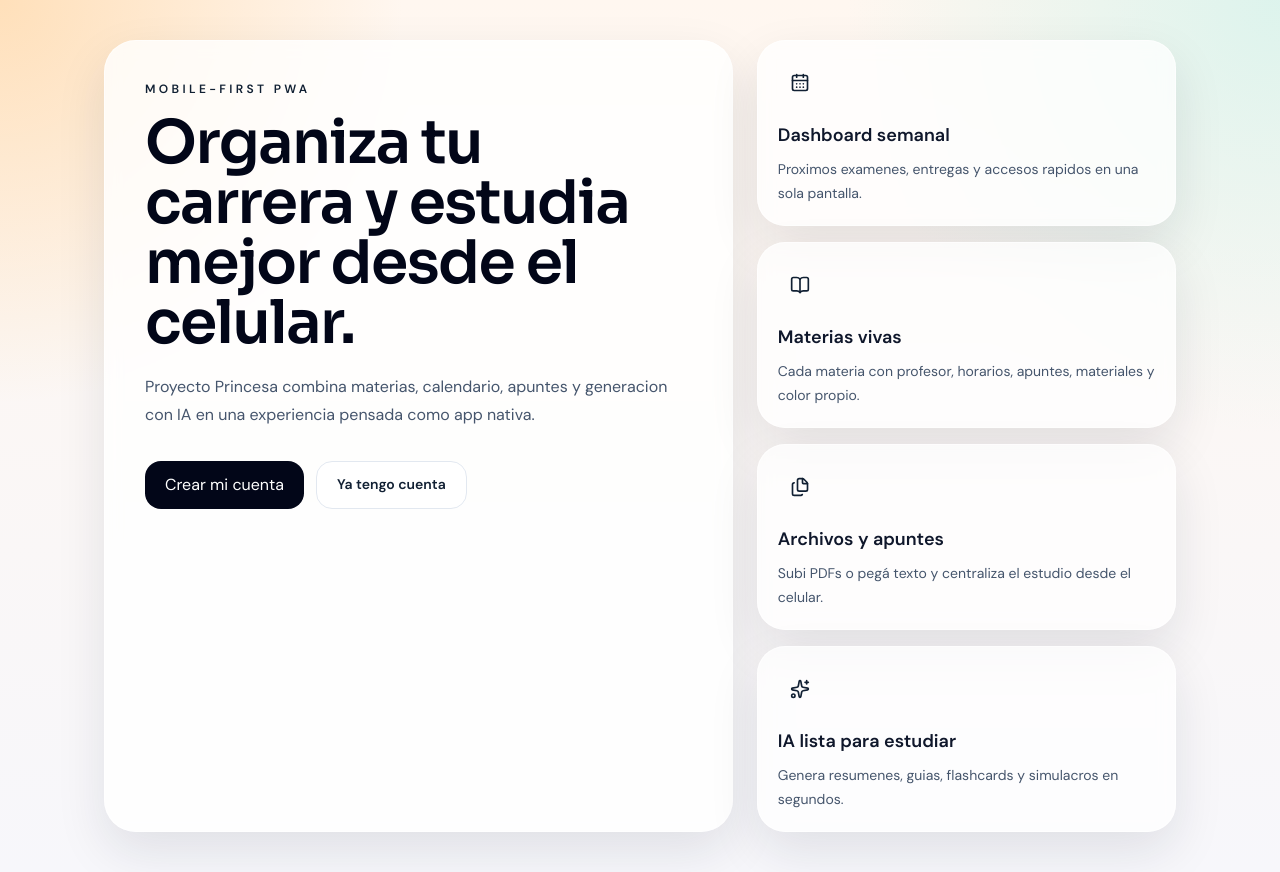
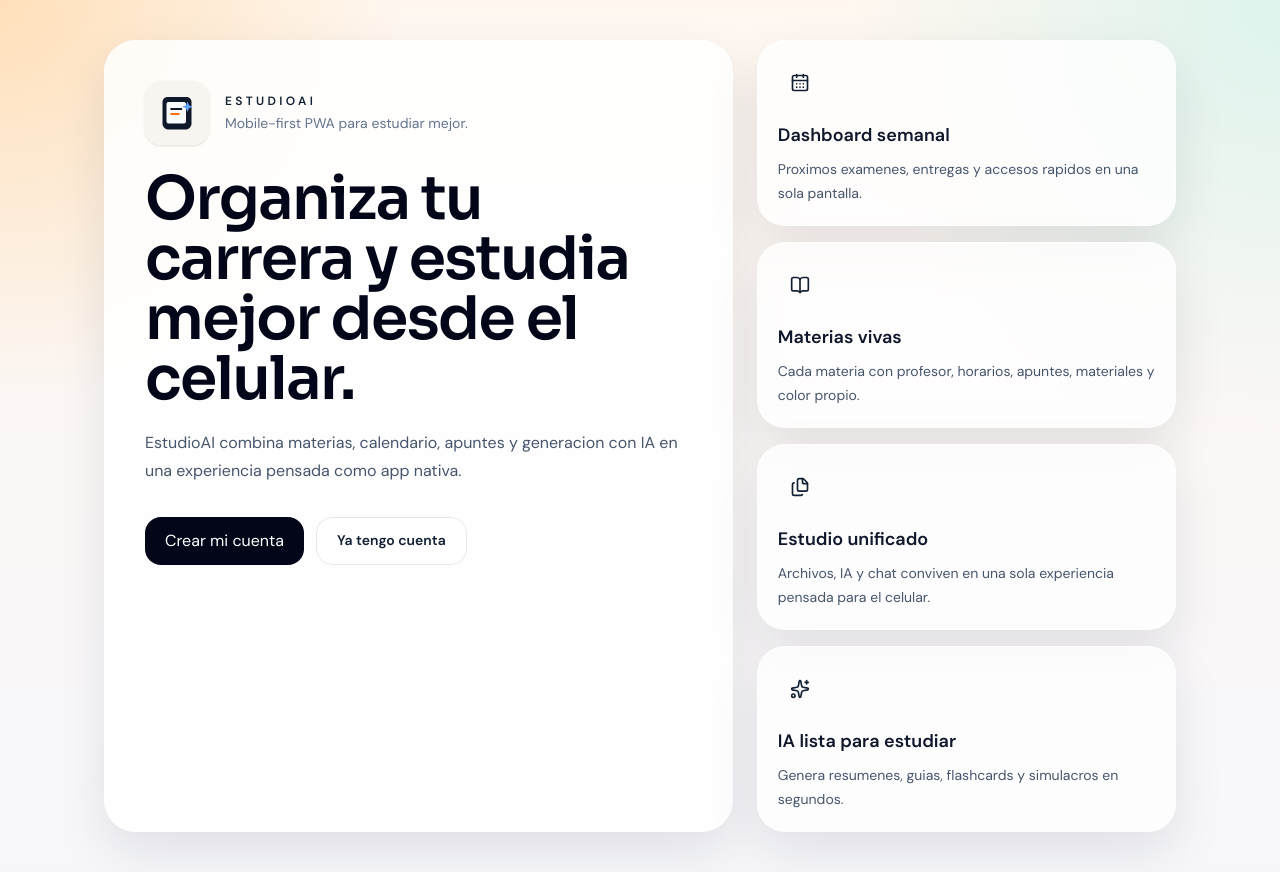
Before and after one commit to alemanlorenzo92-rgb/princesa, a Next.js app: page / in a window 1280 px wide. Built offline with nearby package versions, Linux system fonts and the light colour scheme; no server answers.

Commit message:
Rebrand to EstudioAI and unify study UX

```diff
--- a/public/sw.js
+++ b/public/sw.js
@@ -1,4 +1,4 @@
-const CACHE_NAME = "princesa-cache-v2";
+const CACHE_NAME = "estudioai-cache-v1";
 const OFFLINE_URLS = ["/", "/dashboard"];
 
 self.addEventListener("install", (event) => {
@@ -56,7 +56,7 @@ self.addEventListener("fetch", (event) => {
 
 self.addEventListener("push", (event) => {
   const payload = event.data ? event.data.json() : {};
-  const title = payload.title || "Proyecto Princesa";
+  const title = payload.title || "EstudioAI";
   const options = {
     body: payload.body || "Tienes una actualizacion importante.",
     data: {
--- a/src/app/(app)/ai/page.tsx
+++ b/src/app/(app)/ai/page.tsx
@@ -225,7 +225,7 @@ export default function AiPage() {
     if (!resultMeta || !result) return;
     const subject = subjects.find((entry) => entry.id === resultMeta.subjectId);
     exportMaterialToPdf({
-      appName: "Proyecto Princesa",
+      appName: "EstudioAI",
       subjectName: subject?.name || "Materia sin nombre",
       title: resultMeta.title,
       createdAt: formatDate(new Date().toISOString()),
--- a/src/app/(app)/materials/page.tsx
+++ b/src/app/(app)/materials/page.tsx
@@ -102,7 +102,7 @@ export default function MaterialsPage() {
                         type="button"
                         onClick={() =>
                           exportMaterialToPdf({
-                            appName: "Proyecto Princesa",
+                            appName: "EstudioAI",
                             subjectName: subject?.name || "Materia sin nombre",
                             title: material.title,
                             createdAt: formatDate(material.createdAt),
--- /dev/null
+++ b/src/app/(app)/study/page.tsx
@@ -0,0 +1,99 @@
+import Link from "next/link";
+import { ArrowRight, FileText, MessageSquareText, Sparkles, Upload } from "lucide-react";
+
+import { CardSection } from "@/components/card-section";
+import { PageHeader } from "@/components/page-header";
+
+const studyActions = [
+  {
+    href: "/files",
+    title: "Archivos y apuntes",
+    description: "Subi PDFs, pegá texto y centralizá tu material de estudio.",
+    icon: Upload,
+    accent: "from-sky-400 to-cyan-300",
+  },
+  {
+    href: "/ai",
+    title: "Generar con IA",
+    description: "Creá resúmenes, guías, flashcards y simulacros con un solo flujo.",
+    icon: Sparkles,
+    accent: "from-violet-400 to-fuchsia-300",
+  },
+  {
+    href: "/chat",
+    title: "Chat de estudio",
+    description: "Hacé preguntas sobre materias, PDFs y materiales guardados.",
+    icon: MessageSquareText,
+    accent: "from-emerald-400 to-teal-300",
+  },
+  {
+    href: "/materials",
+    title: "Materiales recientes",
+    description: "Revisá todo lo generado y retomá tu estudio al instante.",
+    icon: FileText,
+    accent: "from-amber-400 to-orange-300",
+  },
+];
+
+export default function StudyPage() {
+  return (
+    <div>
+      <PageHeader
+        eyebrow="Estudio"
+        title="Todo tu estudio en una sola pantalla"
+        description="Acá tenés el acceso unificado a archivos, IA, chat y materiales, con una experiencia mobile-first y más simple."
+      />
+
+      <div className="grid gap-4 sm:grid-cols-2 xl:grid-cols-4">
+        {studyActions.map((action) => {
+          const Icon = action.icon;
+
+          return (
+            <Link
+              key={action.href}
+              href={action.href}
+              className="group rounded-[28px] border border-white/70 bg-white/85 p-5 shadow-soft backdrop-blur transition hover:-translate-y-0.5 hover:shadow-lg"
+            >
+              <div className={`inline-flex rounded-2xl bg-gradient-to-br ${action.accent} p-3 text-white`}>
+                <Icon className="h-5 w-5" />
+              </div>
+              <h2 className="mt-4 text-lg font-semibold text-slate-950">{action.title}</h2>
+              <p className="mt-2 text-sm leading-6 text-slate-600">{action.description}</p>
+              <div className="mt-4 inline-flex items-center gap-2 text-sm font-semibold text-slate-900">
+                Abrir
+                <ArrowRight className="h-4 w-4 transition group-hover:translate-x-0.5" />
+              </div>
+            </Link>
+          );
+        })}
+      </div>
+
+      <div className="mt-6 grid gap-4 lg:grid-cols-[1.1fr_0.9fr]">
+        <CardSection>
+          <h2 className="text-lg font-semibold text-slate-950">Flujo recomendado</h2>
+          <div className="mt-4 space-y-3 text-sm leading-6 text-slate-600">
+            <p>1. Elegí una materia.</p>
+            <p>2. Subí o abrí un PDF o apunte.</p>
+            <p>3. Generá un resumen, guía o flashcards.</p>
+            <p>4. Abrí el chat para hacer preguntas sobre ese contenido.</p>
+          </div>
+        </CardSection>
+
+        <CardSection>
+          <h2 className="text-lg font-semibold text-slate-950">Atajos</h2>
+          <div className="mt-4 grid gap-3">
+            <Link href="/subjects" className="rounded-2xl bg-slate-950 px-4 py-3 text-sm font-semibold text-white">
+              Ver materias
+            </Link>
+            <Link href="/calendar" className="rounded-2xl border border-slate-200 bg-white px-4 py-3 text-sm font-semibold text-slate-700">
+              Ver fechas
+            </Link>
+            <Link href="/settings" className="rounded-2xl border border-slate-200 bg-white px-4 py-3 text-sm font-semibold text-slate-700">
+              Ajustes
+            </Link>
+          </div>
+        </CardSection>
+      </div>
+    </div>
+  );
+}
--- a/src/app/layout.tsx
+++ b/src/app/layout.tsx
@@ -18,7 +18,7 @@ const sora = Sora({
 });
 
 export const metadata: Metadata = {
-  title: "Proyecto Princesa",
+  title: "EstudioAI",
   description: "App mobile-first para organizar materias, fechas y estudio con IA.",
 };
 
--- a/src/app/manifest.ts
+++ b/src/app/manifest.ts
@@ -3,14 +3,14 @@ import type { MetadataRoute } from "next";
 export default function manifest(): MetadataRoute.Manifest {
   return {
     id: "/dashboard",
-    name: "Proyecto Princesa",
-    short_name: "Princesa",
+    name: "EstudioAI",
+    short_name: "EstudioAI",
     description: "Organiza materias, examenes y material de estudio con IA.",
     start_url: "/dashboard",
     scope: "/",
     display: "standalone",
-    background_color: "#fff7f0",
-    theme_color: "#f1785a",
+    background_color: "#f8f4ef",
+    theme_color: "#0f172a",
     icons: [
       {
         src: "/icons/icon-192.png",
--- a/src/app/page.tsx
+++ b/src/app/page.tsx
@@ -1,6 +1,7 @@
 "use client";
 
 import Link from "next/link";
+import Image from "next/image";
 import { useRouter } from "next/navigation";
 import { BookOpen, CalendarDays, Files, Sparkles } from "lucide-react";
 
@@ -18,8 +19,8 @@ const highlights = [
     icon: BookOpen,
   },
   {
-    title: "Archivos y apuntes",
-    description: "Subi PDFs o pegá texto y centraliza el estudio desde el celular.",
+    title: "Estudio unificado",
+    description: "Archivos, IA y chat conviven en una sola experiencia pensada para el celular.",
     icon: Files,
   },
   {
@@ -36,15 +37,22 @@ export default function HomePage() {
   return (
     <main className="mx-auto flex min-h-screen max-w-6xl flex-col justify-center px-4 py-10 sm:px-6 lg:px-10">
       <section className="grid gap-6 lg:grid-cols-[1.2fr_0.8fr]">
-        <div className="rounded-[32px] border border-white/60 bg-white/80 p-8 shadow-soft backdrop-blur sm:p-10">
-          <p className="text-xs font-semibold uppercase tracking-[0.28em] text-coral-600">
-            Mobile-first PWA
-          </p>
-          <h1 className="mt-4 max-w-xl font-display text-4xl font-semibold tracking-tight text-slate-950 sm:text-6xl">
+        <div className="rounded-[32px] border border-white/60 bg-white/85 p-8 shadow-soft backdrop-blur sm:p-10">
+          <div className="flex items-center gap-4">
+            <Image src="/logo.svg" alt="EstudioAI" width={64} height={64} className="rounded-2xl shadow-sm" />
+            <div>
+              <p className="text-xs font-semibold uppercase tracking-[0.28em] text-coral-600">
+                EstudioAI
+              </p>
+              <p className="mt-1 text-sm text-slate-500">Mobile-first PWA para estudiar mejor.</p>
+            </div>
+          </div>
+          <h1 className="mt-6 max-w-xl font-display text-4xl font-semibold tracking-tight text-slate-950 sm:text-6xl">
             Organiza tu carrera y estudia mejor desde el celular.
           </h1>
           <p className="mt-5 max-w-2xl text-base leading-7 text-slate-600">
-            Proyecto Princesa combina materias, calendario, apuntes y generacion con IA en una experiencia pensada como app nativa.
+            EstudioAI combina materias, calendario, apuntes y generacion con IA en una experiencia
+            pensada como app nativa.
           </p>
           <div className="mt-8 flex flex-col gap-3 sm:flex-row">
             <button
@@ -55,10 +63,10 @@ export default function HomePage() {
               {user ? "Ir al dashboard" : "Crear mi cuenta"}
             </button>
             <Link
-              href={user ? "/ai" : "/login"}
+              href={user ? "/study" : "/login"}
               className="rounded-2xl border border-slate-200 bg-white px-5 py-3 text-sm font-semibold text-slate-700"
             >
-              {user ? "Abrir generador IA" : "Ya tengo cuenta"}
+              {user ? "Abrir Estudio" : "Ya tengo cuenta"}
             </Link>
           </div>
         </div>
@@ -69,7 +77,7 @@ export default function HomePage() {
             return (
               <article
                 key={item.title}
-                className="rounded-[28px] border border-white/60 bg-white/75 p-5 shadow-soft backdrop-blur"
+                className="rounded-[28px] border border-white/60 bg-white/78 p-5 shadow-soft backdrop-blur"
               >
                 <div className="inline-flex rounded-2xl bg-coral-100 p-3 text-coral-600">
                   <Icon className="h-5 w-5" />
--- a/src/components/app-shell.tsx
+++ b/src/components/app-shell.tsx
@@ -1,13 +1,12 @@
 "use client";
 
 import Link from "next/link";
+import Image from "next/image";
 import { usePathname } from "next/navigation";
 import {
   BookOpen,
   CalendarDays,
-  FolderClosed,
   Home,
-  MessageSquare,
   Settings,
   Shield,
   Sparkles,
@@ -23,23 +22,26 @@ export function AppShell({ children }: { children: React.ReactNode }) {
     { href: "/dashboard", label: "Inicio", icon: Home },
     { href: "/subjects", label: "Materias", icon: BookOpen },
     { href: "/calendar", label: "Fechas", icon: CalendarDays },
-    { href: "/files", label: "Archivos", icon: FolderClosed },
-    { href: "/ai", label: "IA", icon: Sparkles },
-    { href: "/chat", label: "Chat", icon: MessageSquare },
+    { href: "/study", label: "Estudio", icon: Sparkles },
     ...(user?.isAdmin
       ? [{ href: "/admin", label: "Admin", icon: Shield }]
       : []),
-    { href: "/settings", label: "Mas", icon: Settings },
+    { href: "/settings", label: "Perfil", icon: Settings },
   ];
 
   return (
-    <div className="mx-auto flex min-h-screen max-w-6xl flex-col lg:flex-row">
-      <aside className="hidden w-72 shrink-0 border-r border-white/50 bg-white/55 p-6 backdrop-blur lg:block">
-        <div className="rounded-3xl bg-gradient-to-br from-coral-400 to-amber-300 p-5 text-slate-950 shadow-soft">
-          <p className="text-sm font-semibold uppercase tracking-[0.2em]">Proyecto Princesa</p>
-          <h1 className="mt-3 text-3xl font-semibold">Tu campus personal</h1>
-          <p className="mt-3 text-sm text-slate-900/75">
-            Organiza materias, fechas y material de estudio desde el celular.
+    <div className="mx-auto flex min-h-screen max-w-7xl flex-col bg-[radial-gradient(circle_at_top,_rgba(248,244,239,0.9),_rgba(255,255,255,0.95)_42%,_rgba(241,240,247,0.95)_100%)] lg:flex-row">
+      <aside className="hidden w-80 shrink-0 border-r border-slate-200/80 bg-white/65 p-6 backdrop-blur lg:block">
+        <div className="rounded-[28px] border border-slate-200 bg-white p-5 shadow-soft">
+          <div className="flex items-center gap-3">
+            <Image src="/logo.svg" alt="EstudioAI" width={56} height={56} className="rounded-2xl" />
+            <div>
+              <p className="text-sm font-semibold uppercase tracking-[0.2em] text-slate-500">EstudioAI</p>
+              <h1 className="mt-1 text-2xl font-semibold text-slate-950">Tu estudio, ordenado.</h1>
+            </div>
+          </div>
+          <p className="mt-4 text-sm leading-6 text-slate-600">
+            Materias, fechas, archivos y IA en una experiencia mobile-first, clara y profesional.
           </p>
         </div>
         <nav className="mt-6 space-y-2">
@@ -51,10 +53,10 @@ export function AppShell({ children }: { children: React.ReactNode }) {
                 key={item.href}
                 href={item.href}
                 className={cn(
-                  "flex items-center gap-3 rounded-2xl px-4 py-3 text-sm font-medium transition",
+                  "flex items-center gap-3 rounded-2xl border px-4 py-3 text-sm font-medium transition",
                   active
-                    ? "bg-slate-900 text-white shadow-soft"
-                    : "text-slate-600 hover:bg-white/80 hover:text-slate-900",
+                    ? "border-sky-200 bg-sky-50 text-sky-900 shadow-soft"
+                    : "border-transparent text-slate-600 hover:border-slate-200 hover:bg-white hover:text-slate-950",
                 )}
               >
                 <Icon className="h-5 w-5" />
@@ -67,8 +69,11 @@ export function AppShell({ children }: { children: React.ReactNode }) {
 
       <div className="flex min-h-screen flex-1 flex-col">
         <main className="flex-1 px-4 pb-28 pt-4 sm:px-6 lg:px-10 lg:pb-10 lg:pt-10">{children}</main>
-        <nav className="fixed inset-x-0 bottom-0 z-30 border-t border-white/60 bg-white/88 px-2 py-3 backdrop-blur lg:hidden">
-          <div className="mx-auto grid max-w-xl grid-cols-7 gap-1">
+        <nav className="fixed inset-x-0 bottom-0 z-30 border-t border-slate-200/80 bg-white/92 px-2 py-3 backdrop-blur lg:hidden">
+          <div
+            className="mx-auto grid max-w-xl gap-1"
+            style={{ gridTemplateColumns: `repeat(${items.length}, minmax(0, 1fr))` }}
+          >
             {items.map((item) => {
               const Icon = item.icon;
               const active = pathname.startsWith(item.href);
@@ -78,7 +83,9 @@ export function AppShell({ children }: { children: React.ReactNode }) {
                   href={item.href}
                   className={cn(
                     "flex flex-col items-center gap-1 rounded-2xl px-2 py-2 text-[11px] font-medium transition",
-                    active ? "bg-slate-900 text-white" : "text-slate-500",
+                    active
+                      ? "bg-sky-100 text-sky-900"
+                      : "text-slate-500 hover:bg-slate-100 hover:text-slate-900",
                   )}
                 >
                   <Icon className="h-4 w-4" />
--- a/src/lib/server/ai/context-builder.ts
+++ b/src/lib/server/ai/context-builder.ts
@@ -39,7 +39,7 @@ export function buildChatConversationTitle(message: string) {
 
 export function buildAcademicChatSystemPrompt() {
   return [
-    "Sos un asistente academico dentro de Proyecto Princesa.",
+    "Sos un asistente academico dentro de EstudioAI.",
     "Ayudas al estudiante a entender temas, estudiar para examenes, organizar apuntes y resolver dudas.",
     "Responde claro, con estructura y sin inventar informacion.",
     "Si la pregunta depende de un PDF o apunte y el contexto no alcanza, indica que no aparece en el material cargado.",
```
Also changed, not shown: src/app/(app)/dashboard/page.tsx (+4 -7 lines), src/app/api/notifications/test/route.ts (+1 -1 lines), public/logo.svg (added).
